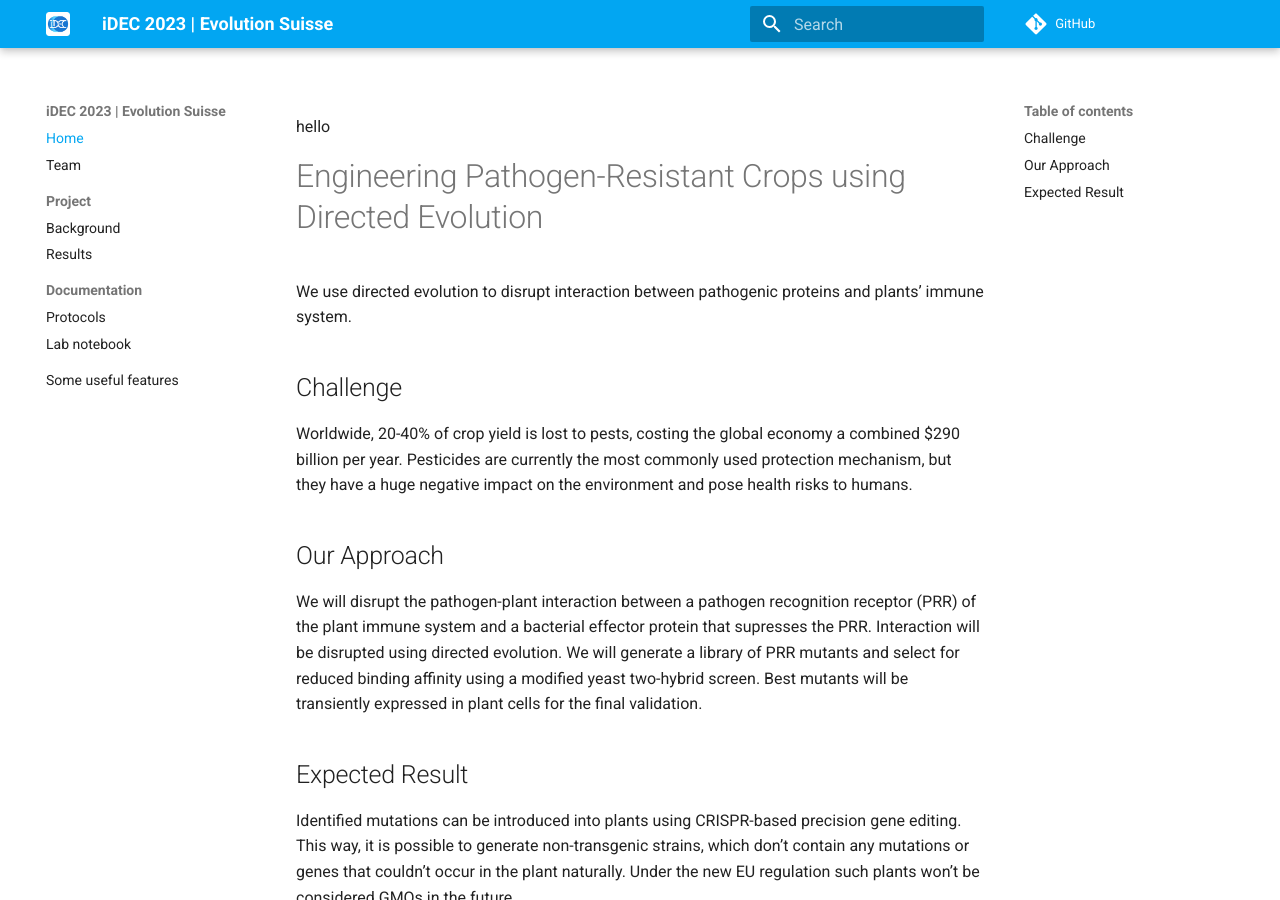
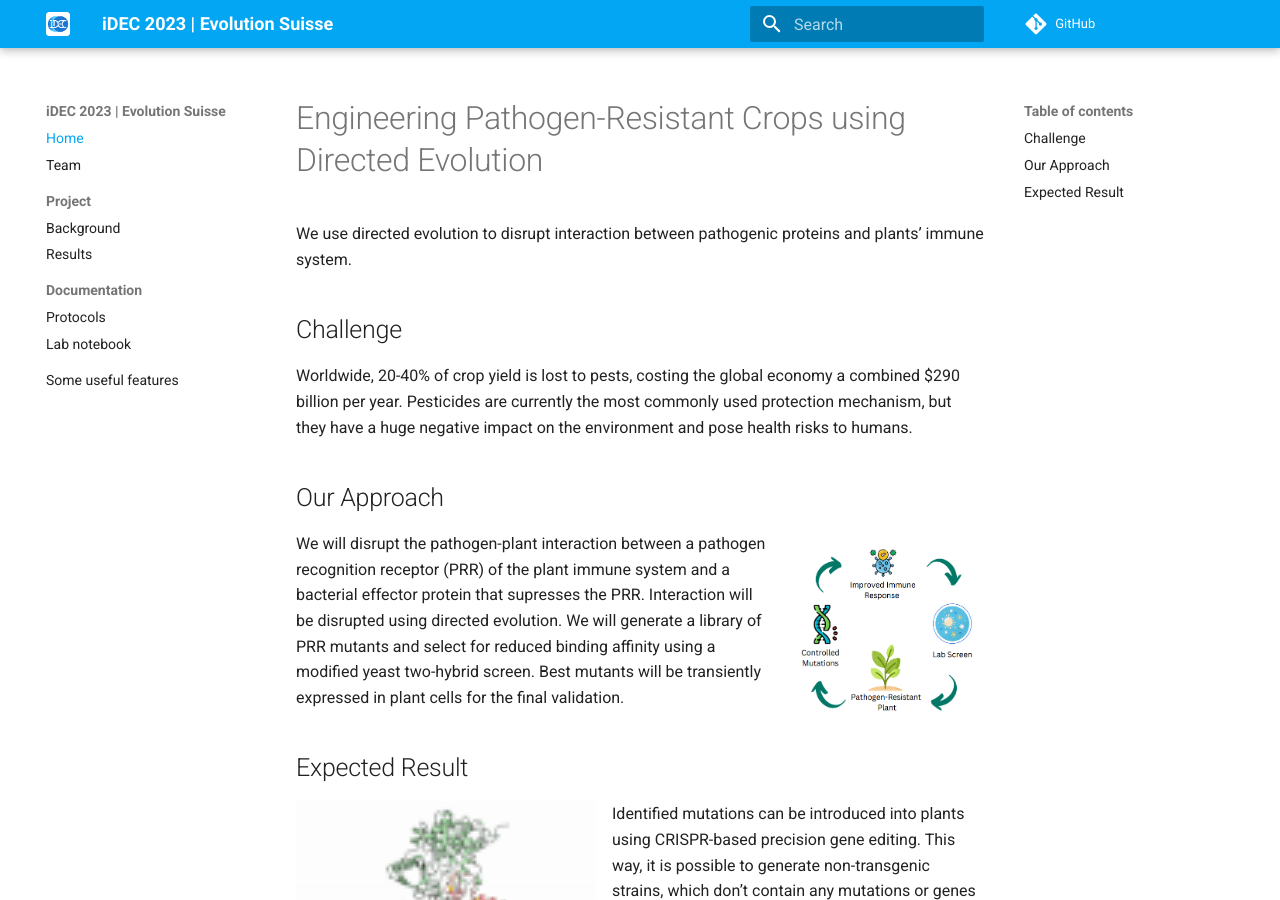
Before and after one commit to idec-teams/2023_Evolution_Suisse, an MkDocs documentation site: the page built from docs/index.md, in a window 1280 px wide and 900 px high. Built offline with MkDocs 1.6.1 and Material for MkDocs 9.7.7, drawn with Linux system fonts in a browser that asks for light colours; comment, search, counter and statistics services are not loaded.

Commit message:
Add images to the index page

```diff
--- a/docs/index.md
+++ b/docs/index.md
@@ -1,4 +1,3 @@
-hello
 # Engineering Pathogen-Resistant Crops using Directed Evolution
 
 We use directed evolution to disrupt interaction between pathogenic proteins and plants’ immune system.
@@ -8,9 +7,13 @@ We use directed evolution to disrupt interaction between pathogenic proteins and
 Worldwide, 20-40% of crop yield is lost to pests, costing the global economy a combined $290 billion per year. Pesticides are currently the most commonly used protection mechanism, but they have a huge negative impact on the environment and pose health risks to humans.
 
 ## Our Approach
-
+<img src="img/evolution_high_level.png" margin-left="100" align="right" width="200" height="200"/>
 We will disrupt the pathogen-plant interaction between a pathogen recognition receptor (PRR) of the plant immune system and a bacterial effector protein that supresses the PRR. Interaction will be disrupted using directed evolution. We will generate a library of PRR mutants and select for reduced binding affinity using a modified yeast two-hybrid screen. Best mutants will be transiently expressed in plant cells for the final validation.
 
+
 ## Expected Result
+<img src="img/model.gif" align="left" width="300" height="300"/>
+Identified mutations can be introduced into plants using CRISPR-based precision gene editing. This way, it is possible to generate non-transgenic strains, which don’t contain any mutations or genes that couldn’t occur in the plant naturally. Under the new EU regulation such plants won’t be considered GMOs in the future.
 
-Identified mutations can be introduced into plants using CRISPR-based precision gene editing. This way, it is possible to generate non-transgenic strains, which don’t contain any mutations or genes that couldn’t occur in the plant naturally. Under the new EU regulation such plants won’t be considered GMOs in the future.
+
+<img src="img/iDEC Team Flyer.jpg"/>
```
